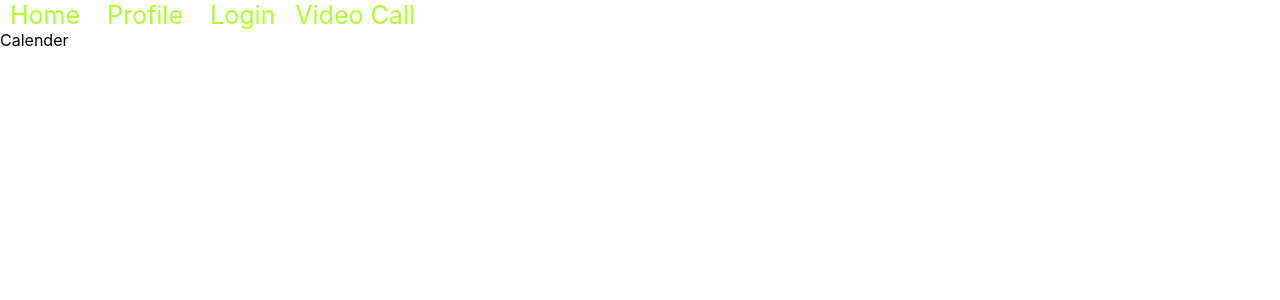
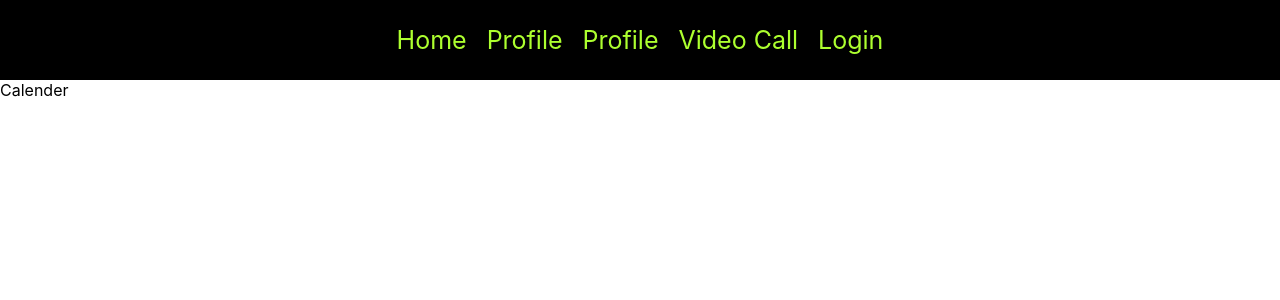
Before and after one commit to hesihui/GroupMind, a React (Create React App) app in the folder client/: page / in a window 1280 px wide. Shown: the top 300 px of the page. Built offline with nearby package versions, Linux system fonts and the light colour scheme.

Commit message:
Created Navbar

```diff
--- a/client/src/App.js
+++ b/client/src/App.js
@@ -5,18 +5,42 @@ import Calendar from "./components/Calendar";
 import Profile from "./components/Profile";
 import Login from "./components/Login";
 import VideoCall from "./components/VideoCall";
+import { useState } from "react";
+import { signOut } from "firebase/auth";
+import { auth } from "./firebase-config";
+
 
 function App() {
+  const [isAuth, setIsAuth] = useState(localStorage.getItem("isAuth"));
+
+  const signUserOut = () => {
+    signOut(auth).then(() => {
+      localStorage.clear();
+      setIsAuth(false);
+      window.location.pathname = "/login";
+    });
+  };
+
   return (
       <Router>
-          <Link to="/"> Home </Link>
-          <Link to="/profile"> Profile</Link>
-          <Link to="/login"> Login</Link>
-          <Link to="/videocall">Video Call</Link>
+        <nav>
+            <Link to="/"> Home </Link>
+            <Link to="/profile"> Profile</Link>
+            <Link to="/profile"> Profile</Link>
+            <Link to="/videocall">Video Call</Link>
+          {!isAuth ? (
+          <Link to="/login"> Login </Link>
+        ) : (
+          <>
+            <button onClick={signUserOut}> Log Out</button>
+          </>
+        )}
+
+      </nav>
         <Routes>
           <Route path="/" element={<Calendar />} />
           <Route path="/profile" element={ <Profile /> } />
-          <Route path="/login" element={<Login />} />
+          <Route path="/login" element={<Login setIsAuth={setIsAuth} />} />
           <Route path="/videocall" element={<VideoCall />} />
         </Routes>
       </Router>
```
